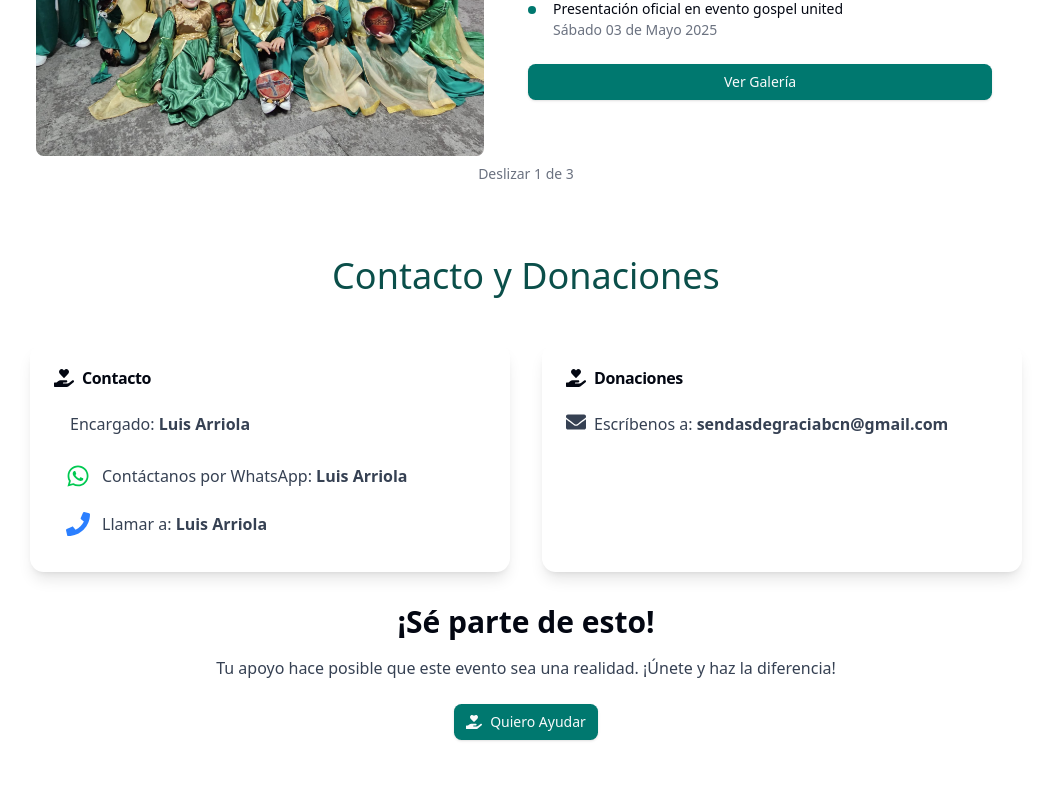
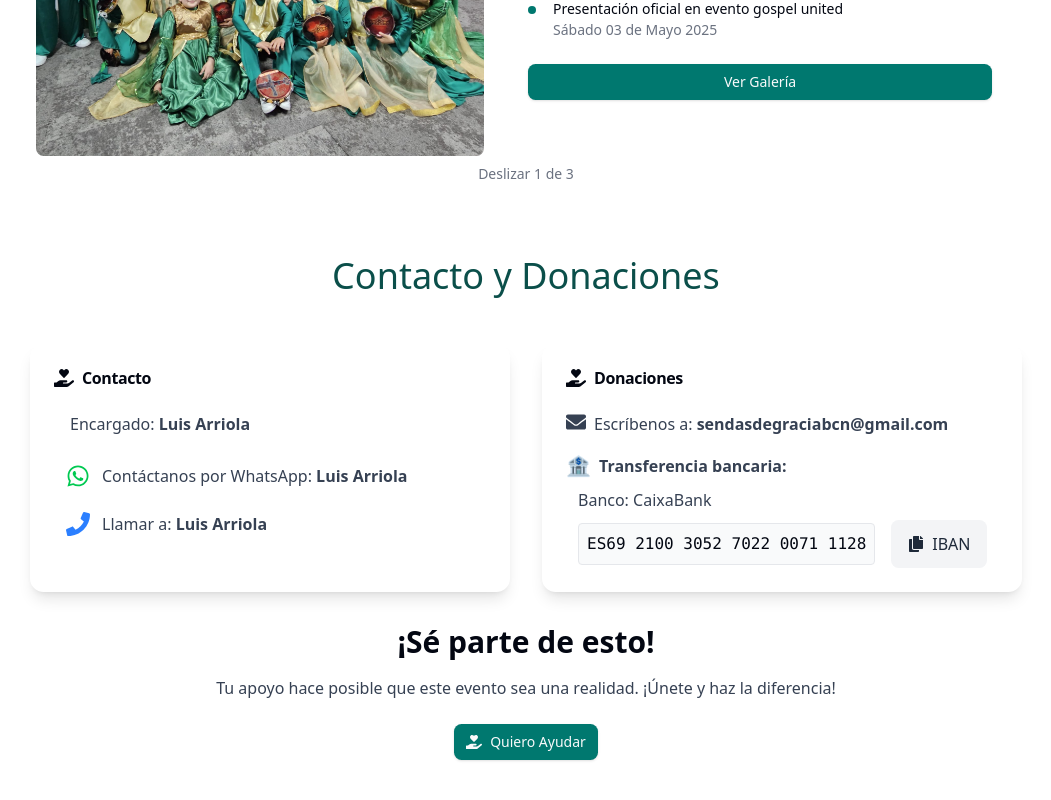
Before and after one commit to 3liezerDev/gospel-united, a React (Vite) app: page / in a window 1280 px wide. Shown: the part 3250-4050 px from the top of the page, without its empty margins (114-1165 px from the left). Built offline with nearby package versions, Linux system fonts and the light colour scheme.

Commit message:
adding new bank account

```diff
--- a/src/components/layout/ContactSection.tsx
+++ b/src/components/layout/ContactSection.tsx
@@ -1,65 +1,64 @@
-// import { useState, useEffect } from "react";
-import { FaWhatsapp, FaEnvelope, FaHandHoldingHeart, FaPhone } from "react-icons/fa";
-// import { FaWhatsapp, FaEnvelope, FaHandHoldingHeart, FaPhone, FaCopy, FaCheck } from "react-icons/fa";
+import { useState, useEffect } from "react";
+import { FaWhatsapp, FaEnvelope, FaHandHoldingHeart, FaPhone, FaCopy, FaCheck } from "react-icons/fa";
 import { Card, CardContent, CardHeader, CardTitle } from "../../components/ui/card";
 import { Button } from "../../components/ui/button";
-// import { toast } from "sonner";
+import { toast } from "sonner";
 import ContactModal from "../layout/Modal";
 
 const ContactSection = () => {
-  // const [copied, setCopied] = useState(false);
-  // const iban = "ES14 2100 3052 7122 0071 0808";
+  const [copied, setCopied] = useState(false);
+  const iban = "ES69 2100 3052 7022 0071 1128";
 
-  // // Reset copied state when component unmounts or after timeout
-  // useEffect(() => {
-  //   let timer: ReturnType<typeof setTimeout>;
-  //   if (copied) {
-  //     timer = setTimeout(() => setCopied(false), 2000);
-  //   }
-  //   return () => clearTimeout(timer);
-  // }, [copied]);
+  // Reset copied state when component unmounts or after timeout
+  useEffect(() => {
+    let timer: ReturnType<typeof setTimeout>;
+    if (copied) {
+      timer = setTimeout(() => setCopied(false), 2000);
+    }
+    return () => clearTimeout(timer);
+  }, [copied]);
 
-  // const handleCopy = async () => {
-  //   try {
-  //     // Para dispositivos móviles, usamos un enfoque más robusto
-  //     if (navigator.clipboard && navigator.clipboard.writeText) {
-  //       await navigator.clipboard.writeText(iban);
-  //       setCopied(true);
-  //       toast.success("IBAN copiado al portapapeles", {
-  //         description: iban,
-  //         duration: 2000,
-  //       });
-  //     } else {
-  //       // Fallback para navegadores que no soporten clipboard API
-  //       const textArea = document.createElement("textarea");
-  //       textArea.value = iban;
-  //       textArea.style.position = "fixed";  // Evita scroll
-  //       textArea.style.opacity = "0";
-  //       document.body.appendChild(textArea);
-  //       textArea.focus();
-  //       textArea.select();
+  const handleCopy = async () => {
+    try {
+      // Para dispositivos móviles, usamos un enfoque más robusto
+      if (navigator.clipboard && navigator.clipboard.writeText) {
+        await navigator.clipboard.writeText(iban);
+        setCopied(true);
+        toast.success("IBAN copiado al portapapeles", {
+          description: iban,
+          duration: 2000,
+        });
+      } else {
+        // Fallback para navegadores que no soporten clipboard API
+        const textArea = document.createElement("textarea");
+        textArea.value = iban;
+        textArea.style.position = "fixed";  // Evita scroll
+        textArea.style.opacity = "0";
+        document.body.appendChild(textArea);
+        textArea.focus();
+        textArea.select();
 
-  //       const successful = document.execCommand("copy");
-  //       document.body.removeChild(textArea);
+        const successful = document.execCommand("copy");
+        document.body.removeChild(textArea);
 
-  //       if (successful) {
-  //         setCopied(true);
-  //         toast.success("IBAN copiado al portapapeles", {
-  //           description: iban,
-  //           duration: 2000,
-  //         });
-  //       } else {
-  //         throw new Error("Fallback copy failed");
-  //       }
-  //     }
-  //   } catch (err) {
-  //     console.error("Error al copiar:", err);
-  //     toast.error("Error al copiar", {
-  //       description: "Intenta seleccionar y copiar manualmente",
-  //       duration: 3000,
-  //     });
-  //   }
-  // };
+        if (successful) {
+          setCopied(true);
+          toast.success("IBAN copiado al portapapeles", {
+            description: iban,
+            duration: 2000,
+          });
+        } else {
+          throw new Error("Fallback copy failed");
+        }
+      }
+    } catch (err) {
+      console.error("Error al copiar:", err);
+      toast.error("Error al copiar", {
+        description: "Intenta seleccionar y copiar manualmente",
+        duration: 3000,
+      });
+    }
+  };
 
   return (
     <section id="contact" className="my-10 max-w-5xl mx-auto">
@@ -129,7 +128,7 @@ const ContactSection = () => {
                     Escríbenos a: <strong>sendasdegraciabcn@gmail.com</strong>
                   </a>
                 </li>
-                {/* <li className="flex flex-col gap-2">
+                 <li className="flex flex-col gap-2">
                   <div className="flex items-center gap-2">
                     <span className="text-xl">🏦</span>
                     <p className="text-gray-700">
@@ -166,7 +165,7 @@ const ContactSection = () => {
                       </button>
                     </div>
                   </div>
-                </li> */}
+                </li>
               </ul>
             </CardContent>
           </Card>
--- a/src/components/layout/Modal.tsx
+++ b/src/components/layout/Modal.tsx
@@ -21,7 +21,7 @@ interface ContactModalProps {
 }
 
 const ContactModal: React.FC<ContactModalProps> = ({ trigger }) => {
-  // const iban = "ES14 2100 3052 7122 0071 0808";
+  const iban = "ES69 2100 3052 7022 0071 1128";
   const email = "sendasdegraciabcn@gmail.com";
   const phone = "+34657263938";
 
@@ -158,14 +158,14 @@ const ContactModal: React.FC<ContactModalProps> = ({ trigger }) => {
 
         <div className="flex flex-col gap-4 mt-4">
 
-          {/* <ContactItem
+          <ContactItem
             icon={() => <span className="text-xl">🏦</span>}
             label="IBAN"
             value={iban}
             action="Copiar IBAN"
             copiedState={copiedIban}
             setCopiedState={setCopiedIban}
-          /> */}
+          />
 
           <ContactItem
             icon={FaWhatsapp}
```
